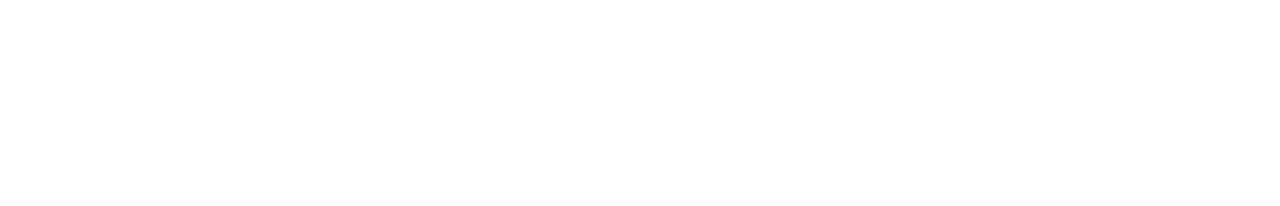
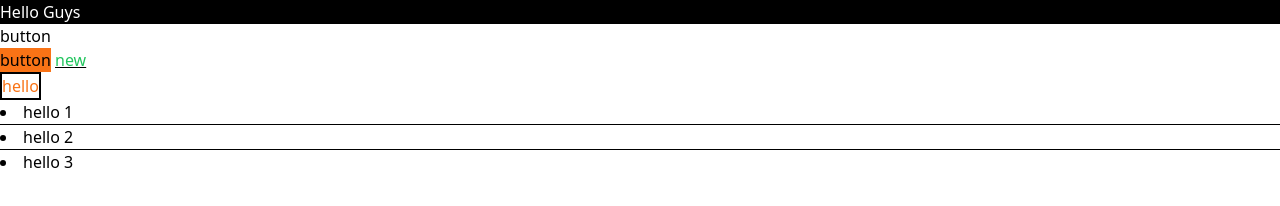
Before and after one commit to Jagadeeshftw/Tailwind-css, a plain HTML site: page 02-colors/index.html in a window 1280 px wide. Drawn offline with nearby package versions, Linux system fonts and the light colour scheme.

Commit message:
practice with colors

```diff
--- a/02-colors/index.html
+++ b/02-colors/index.html
@@ -10,17 +10,21 @@
   <body>
     <!-- Default colors -->
     <!-- white, black, red, green, blue, orange, yellow, purple, lime, emerald, teal, cyan, indigo, violet, fuchsia, pink, rose, sky, gray, slate, zinc, neutral, stone, amber,  -->
-
+  <p class="text-white bg-black">Hello Guys</p>
     <!-- Text Colors -->
-
+ <p class="-green-500">button</p>
     <!-- Background Colors -->
-
+ <button class="bg-orange-500">button</button>
     <!-- Text Underline -->
-
+ <span><button class="underline text-green-500 decoration-black">new</button></span>
     <!-- Border Colors -->
-
+ <div><button class="border-2 border-black text-orange-500">hello</button></div>
     <!-- Divide Colors -->
-
+ <div class="divide-y divide-black">
+  <li>hello 1</li>
+  <li>hello 2</li>
+  <li>hello 3</li>
+ </div>
     <!-- Outline Colors -->
 
     <!-- Box Shadow Colors (Opacity defaults to 100, but you can set it)-->
```
